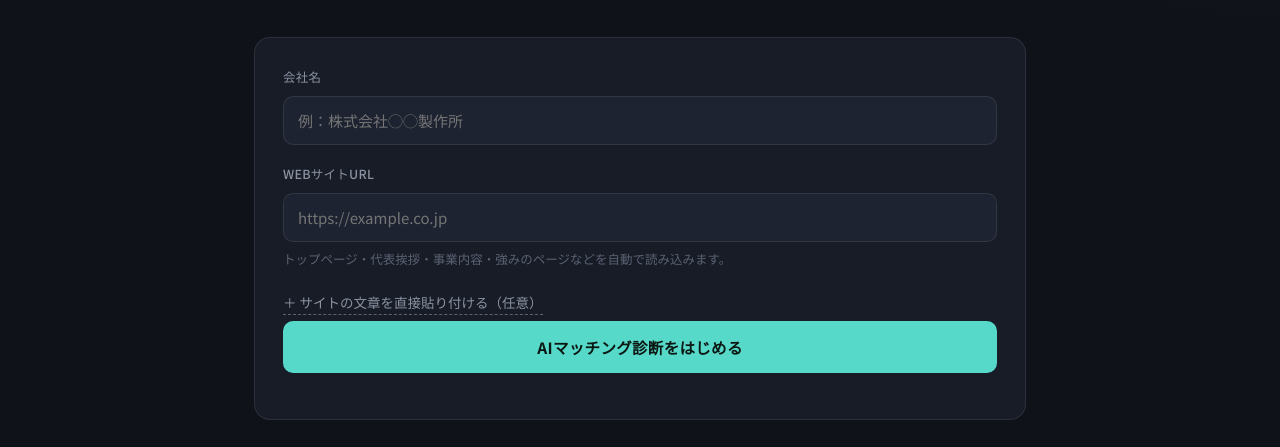
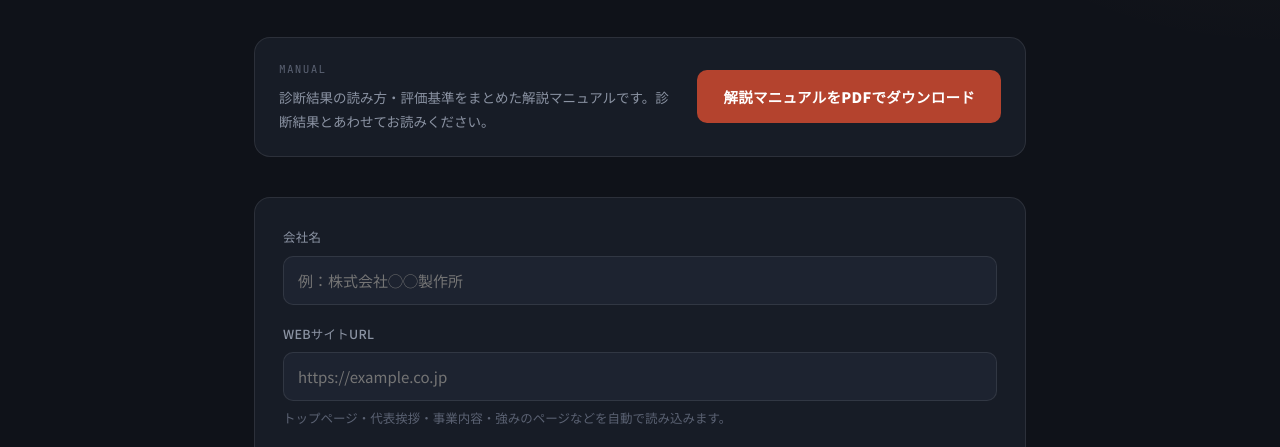
Before and after one commit to tao-ft/ai-matching-diagnosis, a website: page index.html in a window 1280 px wide. Shown: the part 342-789 px from the top of the page. Drawn offline with Linux system fonts and the light colour scheme.

Commit message:
Update index.html

```diff
--- a/index.html
+++ b/index.html
@@ -274,6 +274,25 @@
   .print-row{margin-bottom:28px;}
   .print-row .hint{margin-top:8px;}
 
+  /* ---------- 解説マニュアル ダウンロード ---------- */
+  .manual-banner{
+    display:flex;flex-wrap:wrap;align-items:center;justify-content:space-between;gap:18px;
+    background:var(--panel);border:1px solid var(--line);border-radius:16px;
+    padding:22px 24px;margin:0 0 40px;
+  }
+  .manual-banner-text{flex:1;min-width:220px;}
+  .manual-banner-text .label{font-family:var(--mono);font-size:11px;letter-spacing:.12em;
+    color:var(--text-faint);text-transform:uppercase;margin-bottom:6px;}
+  .manual-banner-text p{margin:0;font-size:13.5px;color:var(--text-dim);line-height:1.8;}
+  .btn-manual{
+    display:inline-flex;align-items:center;justify-content:center;flex:0 0 auto;
+    padding:14px 26px;border-radius:10px;
+    background:var(--stamp-red);color:#FFFFFF;font-weight:800;font-size:14.5px;
+    letter-spacing:.02em;text-decoration:none;white-space:nowrap;
+    box-shadow:0 0 0 0 rgba(180,67,46,0);transition:transform .12s, box-shadow .12s;
+  }
+  .btn-manual:hover{transform:translateY(-1px);box-shadow:0 10px 26px -8px rgba(180,67,46,0.55);}
+
   @media print{
     :root{
       --ink:#FFFFFF;--panel:#FFFFFF;--panel-2:#F3F3F1;--line:#D8D8D3;
@@ -284,7 +303,7 @@
     .wrap{max-width:100%;padding:16px 6px;}
     h1.hero, .section h2{color:#1B1E24 !important;}
     .eyebrow, .hero-sub, #form-panel, #loading, #recruit-loading,
-    .reset-row, #recruit-cta, .print-hide, .toggle-manual, .lock-box{display:none !important;}
+    .reset-row, #recruit-cta, .print-hide, .toggle-manual, .lock-box, .manual-banner{display:none !important;}
     .panel, .perception-card, .risk-card, .action-card, .fit-card, .stamp{box-shadow:none !important;}
     .section{page-break-inside:avoid;margin-bottom:26px;}
     footer{color:#6B7280 !important;}
@@ -297,6 +316,14 @@
   <span class="eyebrow">AI Matching Diagnosis</span>
   <h1 class="hero">AIは、あなたの会社を<br>どう<span class="accent">紹介</span>しているか。</h1>
   <p class="hero-sub">会社名とURLを入力するだけで、ChatGPTやPerplexityに「御社の課題解決先」として聞いたとき、実際にどう答えるかをシミュレーションします。</p>
+
+  <div class="manual-banner">
+    <div class="manual-banner-text">
+      <div class="label">Manual</div>
+      <p>診断結果の読み方・評価基準をまとめた解説マニュアルです。診断結果とあわせてお読みください。</p>
+    </div>
+    <a href="/manual.pdf" download class="btn-manual">解説マニュアルをPDFでダウンロード</a>
+  </div>
 
   <div class="panel" id="form-panel">
     <div class="field">
```
